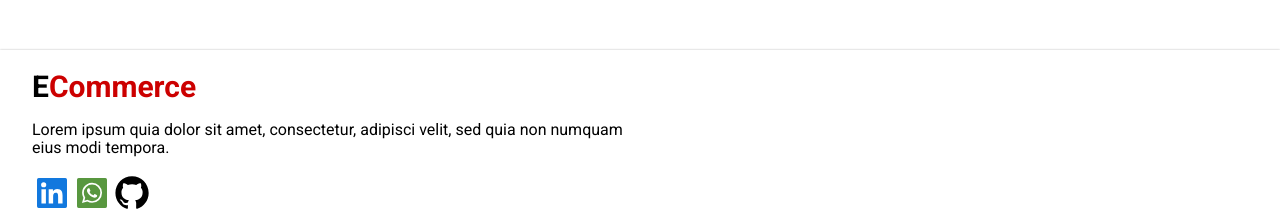
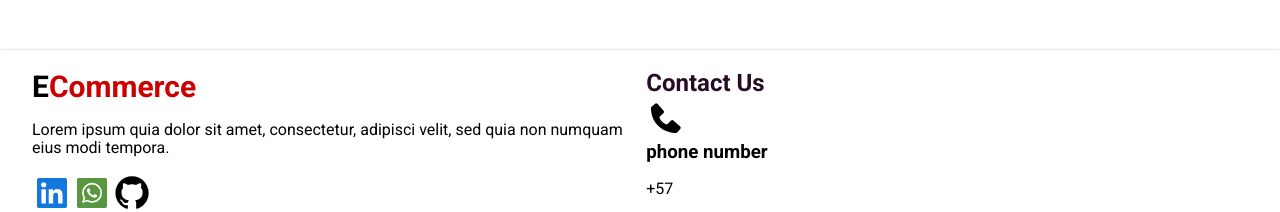
Before and after one commit to ChrisHuila/ecommerce-next-typeScript, a Next.js app: page / in a window 1280 px wide. Shown: the part 740-952 px from the top of the page. Built offline with nearby package versions, Linux system fonts and the light colour scheme; no server answers; the database is empty.

Commit message:
localstorage bug fixed

```diff
--- a/app/globals.css
+++ b/app/globals.css
@@ -495,3 +495,15 @@ a {
     width: 40px;
     height: 40px;
 }
+.footer-contact h2 {
+    font-family: var(--textFont);
+    font-weight: 700;
+    font-size: var(--h2-font-size);
+    color: var(--title-color);
+    text-transform: capitalize;
+}
+.icon-phone {
+    fill: #000;
+    width: 40px;
+    height: 40px;
+}
--- a/app/loading.tsx
+++ b/app/loading.tsx
@@ -1,5 +1,8 @@
 const loading = () => {
-    return <p>loading ...</p>;
+    return (
+        <main className="minvh">
+        </main>
+    )
 };
 
 export default loading;
--- a/components/Shopping-Cart/CartMenu.tsx
+++ b/components/Shopping-Cart/CartMenu.tsx
@@ -3,13 +3,16 @@ import { useContext, useEffect } from "react";
 import { productsContext } from "@/context/productsContext";
 import CartItem from "./CartItem";
 import priceFormat from "@/services/priceFormat";
+import useLocalStorage from "@/hooks/useLocalStorage";
 
 const CartMenu = () => {
     const { cartitems, cartquantity, totalprice, getLocalStorage } = useContext(productsContext);
 
-    useEffect(() => {
-        getLocalStorage();
-    }, []);
+    // useEffect(() => {
+    //     getLocalStorage();
+    // }, []);
+    useLocalStorage("shopping-cart", []);
+
 
     return (
         <div className="shopCart-menu">
--- /dev/null
+++ b/components/footer/CardContact.tsx
@@ -0,0 +1,24 @@
+import { ReactNode } from "react";
+
+interface Props {
+    children: ReactNode;
+    title: string;
+    description: string;
+    span?: string;
+}
+
+const CardContact = ({ children, title, description, span }: Props) => {
+    return (
+        <div className="contact-card">
+            <div className="card-icon">{children}</div>
+            <div className="card-information">
+                <h3>{title}</h3>
+                <p>
+                    {description} <span>{span}</span>
+                </p>
+            </div>
+        </div>
+    );
+};
+
+export default CardContact;
--- /dev/null
+++ b/components/icons/phone-icon.tsx
@@ -0,0 +1,11 @@
+import { SVGProps } from "react";
+const IconPhone = (props: SVGProps<SVGSVGElement>) => (
+    <svg
+        xmlns="http://www.w3.org/2000/svg"
+        className="icon-phone"
+        viewBox="0 0 24 24"
+        {...props}>
+        <path d="m20.487 17.14-4.065-3.696a1.001 1.001 0 0 0-1.391.043l-2.393 2.461c-.576-.11-1.734-.471-2.926-1.66-1.192-1.193-1.553-2.354-1.66-2.926l2.459-2.394a1 1 0 0 0 .043-1.391L6.859 3.513a1 1 0 0 0-1.391-.087l-2.17 1.861a1 1 0 0 0-.29.649c-.015.25-.301 6.172 4.291 10.766C11.305 20.707 16.323 21 17.705 21c.202 0 .326-.006.359-.008a.992.992 0 0 0 .648-.291l1.86-2.171a.997.997 0 0 0-.085-1.39z" />
+    </svg>
+);
+export default IconPhone;
--- a/components/layout/Footer.tsx
+++ b/components/layout/Footer.tsx
@@ -1,5 +1,7 @@
 import Logo from "./Logo";
-import NetworksLinks from "./NetworksLinks";
+import NetworksLinks from "../footer/NetworksLinks";
+import CardContact from "../footer/CardContact";
+import IconPhone from "../icons/phone-icon";
 
 const Footer = () => {
     return (
@@ -13,6 +15,14 @@ const Footer = () => {
                     </p>
                     <NetworksLinks />
                 </div>
+                <div className="footer-contact">
+                    <h2 className="">contact us</h2>
+                    <CardContact
+                        title="phone number"
+                        description="+57">
+                        <IconPhone />
+                    </CardContact>
+                </div>
             </div>
         </div>
     );
--- a/context/productsContext.tsx
+++ b/context/productsContext.tsx
@@ -2,7 +2,6 @@
 import { ReactNode, createContext, useReducer } from "react";
 import { Product, ProductsContext } from "@/types";
 import shopingCartReducer from "./shoopingCartReducer";
-import useLocalStorage from "@/hooks/useLocalStorage";
 
 interface productProvaiderProps {
     children: ReactNode;
@@ -11,10 +10,9 @@ interface productProvaiderProps {
 export const productsContext = createContext({} as ProductsContext);
 
 const ProductsProvaider = ({ children }: productProvaiderProps) => {
-    const value = useLocalStorage("shopping-cart", []);
 
     const initialState = {
-        cartitems: value,
+        cartitems: [],
         cartquantity: 0,
         notificationadded: false,
         totalprice: 0,
@@ -74,7 +72,11 @@ const ProductsProvaider = ({ children }: productProvaiderProps) => {
             type: "SET_LOCALSTORAGE",
         });
     };
-    const getLocalStorage = () => {
+    const getLocalStorage = (storage: Product[]) => {
+        dispatch({
+            type:"GET_LOCALSTORAGE",
+            payload: storage
+        })
         cartQuantity();
         totalPrice();
     };
--- a/context/shoopingCartReducer.tsx
+++ b/context/shoopingCartReducer.tsx
@@ -51,6 +51,14 @@ export default (state: StateReducer, action: ProductReducerAction): StateReducer
             }
         case "SET_LOCALSTORAGE":
             localStorage.setItem("shopping-cart", JSON.stringify(state.cartitems));
+            return{
+                ...state
+            }
+        case "GET_LOCALSTORAGE":
+            return{
+                ...state,
+                cartitems: action.payload
+            }
         case "CART_QUANTITY":
             return {
                 ...state,
--- a/hooks/useLocalStorage.tsx
+++ b/hooks/useLocalStorage.tsx
@@ -1,18 +1,22 @@
 "use client";
-import { useState } from "react";
+import { productsContext } from "@/context/productsContext";
+import { useContext, useEffect } from "react";
 
 export default function useLocalStorage<T>(key: string, initialvalue: T) {
-    function getStorage(): T {
-        const jsonvalue = localStorage.getItem(key);
+   const {getLocalStorage} = useContext(productsContext)
 
-        if (jsonvalue != null) {
-            return JSON.parse(jsonvalue);
-        } else {
-            return initialvalue;
+    useEffect(() => {
+        function getStorage(){
+            const jsonvalue = localStorage.getItem(key)
+
+            if (jsonvalue != null) {
+                getLocalStorage(JSON.parse(jsonvalue))
+            } else {
+                getLocalStorage(initialvalue as [])
+            }
         }
-    }
+        getStorage()
 
-    const [value] = useState<T>(getStorage());
+    }, [])
 
-    return value;
 }
```
Also changed, not shown: types.d.ts (+6 -2 lines), components/footer/NetworksLinks.tsx (renamed from components/layout/NetworksLinks.tsx).
